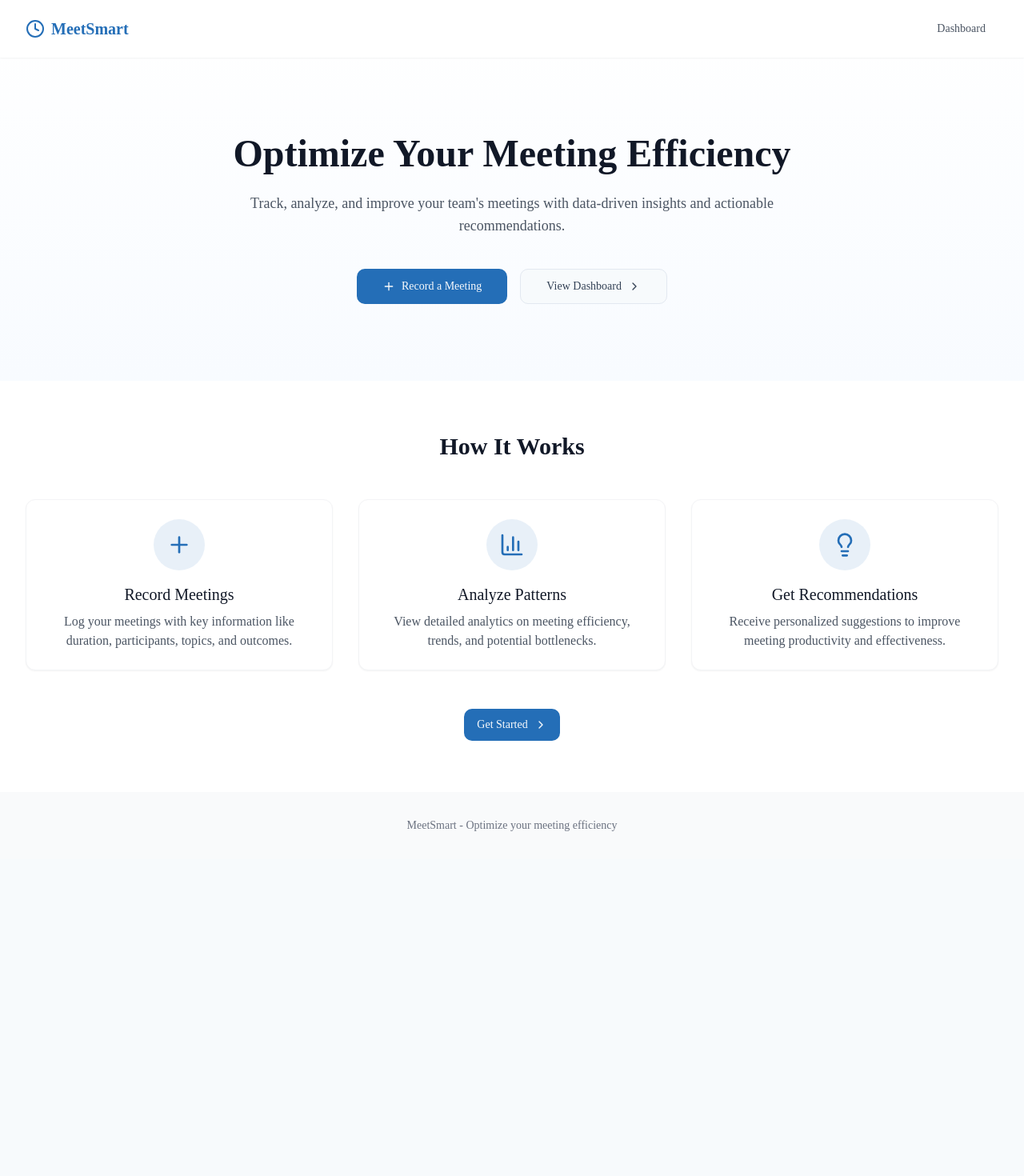
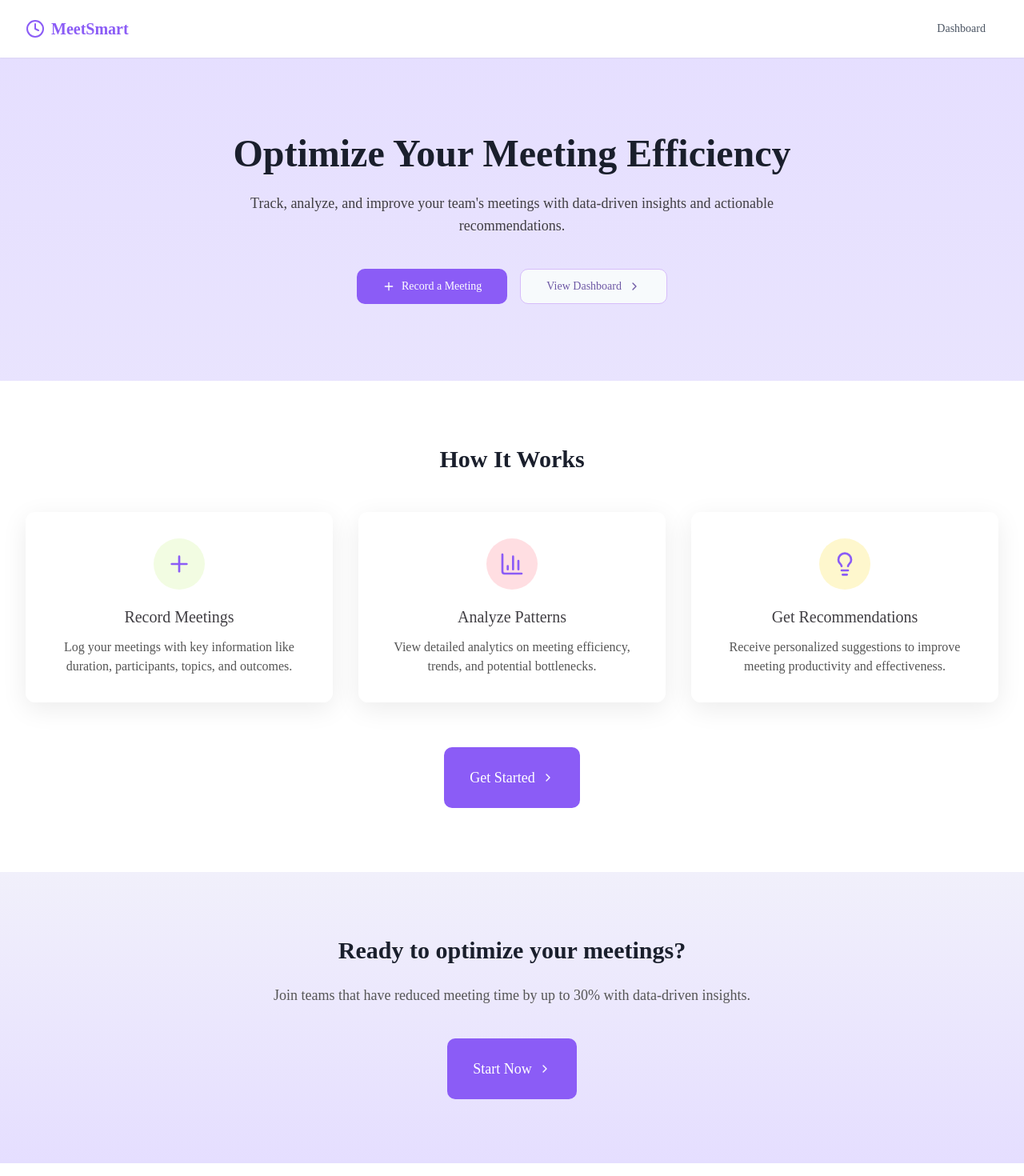
Before and after one commit to llxxxxll/efficient-meeting-mind, a React (Vite) app: page / in a window 1280 px wide. Shown: the top 1470 px of the page at 80% size. Before the commit the page ends 1074 px from the top, so only its background shows below. Built offline with nearby package versions, Linux system fonts and the light colour scheme.

Commit message:
Refactor: Update site styling
The styling of the site has been updated.

```diff
--- a/src/index.css
+++ b/src/index.css
@@ -94,11 +94,11 @@
 
 @layer components {
   .glass-card {
-    @apply bg-white bg-opacity-70 backdrop-blur-lg border border-white border-opacity-20 shadow-glass rounded-xl transition-all duration-300 ease-in-out;
+    @apply bg-white bg-opacity-70 backdrop-blur-lg border border-white border-opacity-30 shadow-glass rounded-xl transition-all duration-300 ease-in-out;
   }
 
   .glass-card:hover {
-    @apply shadow-glass-hover;
+    @apply shadow-glass-hover transform -translate-y-1;
   }
 
   .card-hover {
--- a/src/pages/Index.tsx
+++ b/src/pages/Index.tsx
@@ -6,15 +6,15 @@ import { Button } from "@/components/ui/button";
 
 const Index = () => {
   return (
-    <div className="min-h-screen bg-gradient-to-b from-white to-blue-50">
+    <div className="min-h-screen bg-gradient-to-b from-[#E5DEFF] to-[#F1F0FB]">
       <header className="bg-white shadow-sm">
         <div className="max-w-7xl mx-auto px-4 sm:px-6 lg:px-8 py-4 flex justify-between items-center">
           <div className="flex items-center gap-2">
-            <Clock className="h-6 w-6 text-primary" />
-            <span className="text-xl font-semibold text-primary">MeetSmart</span>
+            <Clock className="h-6 w-6 text-[#8B5CF6]" />
+            <span className="text-xl font-semibold text-[#8B5CF6]">MeetSmart</span>
           </div>
           <Link to="/dashboard">
-            <Button variant="ghost" className="text-gray-600 hover:text-primary">
+            <Button variant="ghost" className="text-gray-600 hover:text-[#8B5CF6]">
               Dashboard
             </Button>
           </Link>
@@ -25,7 +25,7 @@ const Index = () => {
         <section className="max-w-7xl mx-auto px-4 sm:px-6 lg:px-8 py-16 sm:py-24">
           <div className="text-center">
             <motion.h1
-              className="text-4xl sm:text-5xl font-bold text-gray-900 mb-6"
+              className="text-4xl sm:text-5xl font-bold text-[#1A1F2C] mb-6"
               initial={{ opacity: 0, y: -20 }}
               animate={{ opacity: 1, y: 0 }}
               transition={{ duration: 0.5 }}
@@ -33,7 +33,7 @@ const Index = () => {
               Optimize Your Meeting Efficiency
             </motion.h1>
             <motion.p
-              className="max-w-2xl mx-auto text-lg text-gray-600 mb-10"
+              className="max-w-2xl mx-auto text-lg text-[#403E43] mb-10"
               initial={{ opacity: 0 }}
               animate={{ opacity: 1 }}
               transition={{ duration: 0.5, delay: 0.2 }}
@@ -48,13 +48,13 @@ const Index = () => {
               className="flex flex-col sm:flex-row justify-center gap-4"
             >
               <Link to="/add-meeting">
-                <Button size="lg" className="gap-2">
+                <Button size="lg" className="gap-2 bg-[#8B5CF6] hover:bg-[#7E69AB] text-white">
                   <Plus className="h-5 w-5" />
                   Record a Meeting
                 </Button>
               </Link>
               <Link to="/dashboard">
-                <Button size="lg" variant="outline" className="gap-2">
+                <Button size="lg" variant="outline" className="gap-2 border-[#D6BCFA] text-[#6E59A5] hover:bg-[#F2FCE2]/20">
                   View Dashboard
                   <ChevronRight className="h-5 w-5" />
                 </Button>
@@ -63,60 +63,60 @@ const Index = () => {
           </div>
         </section>
 
-        <section className="bg-white py-16">
+        <section className="py-20 bg-white">
           <div className="max-w-7xl mx-auto px-4 sm:px-6 lg:px-8">
-            <h2 className="text-3xl font-semibold text-center text-gray-900 mb-12">How It Works</h2>
+            <h2 className="text-3xl font-semibold text-center text-[#1A1F2C] mb-12">How It Works</h2>
 
             <div className="grid grid-cols-1 md:grid-cols-3 gap-8">
               <motion.div
-                className="bg-white p-6 rounded-xl shadow-sm border border-gray-100 text-center"
+                className="glass-card hover:shadow-glass-hover p-8 transition-all duration-300"
                 initial={{ opacity: 0, y: 20 }}
                 animate={{ opacity: 1, y: 0 }}
                 transition={{ duration: 0.5, delay: 0.1 }}
               >
-                <div className="bg-primary/10 w-16 h-16 rounded-full flex items-center justify-center mx-auto mb-4">
-                  <Plus className="h-8 w-8 text-primary" />
+                <div className="bg-[#F2FCE2] w-16 h-16 rounded-full flex items-center justify-center mx-auto mb-5">
+                  <Plus className="h-8 w-8 text-[#8B5CF6]" />
                 </div>
-                <h3 className="text-xl font-medium text-gray-900 mb-2">Record Meetings</h3>
-                <p className="text-gray-600">
+                <h3 className="text-xl font-medium text-[#403E43] mb-3 text-center">Record Meetings</h3>
+                <p className="text-[#555555] text-center">
                   Log your meetings with key information like duration, participants, topics, and outcomes.
                 </p>
               </motion.div>
 
               <motion.div
-                className="bg-white p-6 rounded-xl shadow-sm border border-gray-100 text-center"
+                className="glass-card hover:shadow-glass-hover p-8 transition-all duration-300"
                 initial={{ opacity: 0, y: 20 }}
                 animate={{ opacity: 1, y: 0 }}
                 transition={{ duration: 0.5, delay: 0.2 }}
               >
-                <div className="bg-primary/10 w-16 h-16 rounded-full flex items-center justify-center mx-auto mb-4">
-                  <BarChart3 className="h-8 w-8 text-primary" />
+                <div className="bg-[#FFDEE2] w-16 h-16 rounded-full flex items-center justify-center mx-auto mb-5">
+                  <BarChart3 className="h-8 w-8 text-[#8B5CF6]" />
                 </div>
-                <h3 className="text-xl font-medium text-gray-900 mb-2">Analyze Patterns</h3>
-                <p className="text-gray-600">
+                <h3 className="text-xl font-medium text-[#403E43] mb-3 text-center">Analyze Patterns</h3>
+                <p className="text-[#555555] text-center">
                   View detailed analytics on meeting efficiency, trends, and potential bottlenecks.
                 </p>
               </motion.div>
 
               <motion.div
-                className="bg-white p-6 rounded-xl shadow-sm border border-gray-100 text-center"
+                className="glass-card hover:shadow-glass-hover p-8 transition-all duration-300"
                 initial={{ opacity: 0, y: 20 }}
                 animate={{ opacity: 1, y: 0 }}
                 transition={{ duration: 0.5, delay: 0.3 }}
               >
-                <div className="bg-primary/10 w-16 h-16 rounded-full flex items-center justify-center mx-auto mb-4">
-                  <Lightbulb className="h-8 w-8 text-primary" />
+                <div className="bg-[#FEF7CD] w-16 h-16 rounded-full flex items-center justify-center mx-auto mb-5">
+                  <Lightbulb className="h-8 w-8 text-[#8B5CF6]" />
                 </div>
-                <h3 className="text-xl font-medium text-gray-900 mb-2">Get Recommendations</h3>
-                <p className="text-gray-600">
+                <h3 className="text-xl font-medium text-[#403E43] mb-3 text-center">Get Recommendations</h3>
+                <p className="text-[#555555] text-center">
                   Receive personalized suggestions to improve meeting productivity and effectiveness.
                 </p>
               </motion.div>
             </div>
 
-            <div className="text-center mt-12">
+            <div className="text-center mt-14">
               <Link to="/dashboard">
-                <Button className="gap-2">
+                <Button className="gap-2 bg-[#8B5CF6] hover:bg-[#7E69AB] text-white px-8 py-6 h-auto text-lg">
                   Get Started
                   <ChevronRight className="h-5 w-5" />
                 </Button>
@@ -124,11 +124,26 @@ const Index = () => {
             </div>
           </div>
         </section>
+
+        <section className="py-20 bg-gradient-to-b from-[#F1F0FB] to-[#E5DEFF]">
+          <div className="max-w-7xl mx-auto px-4 sm:px-6 lg:px-8 text-center">
+            <h2 className="text-3xl font-semibold text-[#1A1F2C] mb-6">Ready to optimize your meetings?</h2>
+            <p className="max-w-2xl mx-auto text-lg text-[#555555] mb-10">
+              Join teams that have reduced meeting time by up to 30% with data-driven insights.
+            </p>
+            <Link to="/add-meeting">
+              <Button className="gap-2 bg-[#8B5CF6] hover:bg-[#7E69AB] text-white px-8 py-6 h-auto text-lg">
+                Start Now
+                <ChevronRight className="h-5 w-5" />
+              </Button>
+            </Link>
+          </div>
+        </section>
       </main>
 
-      <footer className="bg-gray-50 py-8">
-        <div className="max-w-7xl mx-auto px-4 sm:px-6 lg:px-8 text-center text-gray-500 text-sm">
-          <p>MeetSmart - Optimize your meeting efficiency</p>
+      <footer className="bg-white py-8">
+        <div className="max-w-7xl mx-auto px-4 sm:px-6 lg:px-8 text-center text-[#8A898C]">
+          <p className="font-medium">MeetSmart - Optimize your meeting efficiency</p>
         </div>
       </footer>
     </div>
--- a/tailwind.config.ts
+++ b/tailwind.config.ts
@@ -55,9 +55,29 @@ export default {
           DEFAULT: "hsl(var(--card))",
           foreground: "hsl(var(--card-foreground))",
         },
-        // Add extra colors for the efficiency palette
+        // Add extra colors for the application
         success: "#10b981",
         error: "#ef4444",
+        purple: {
+          50: "#F5F3FF",
+          100: "#EDE9FE",
+          200: "#DDD6FE",
+          300: "#C4B5FD",
+          400: "#A78BFA",
+          500: "#8B5CF6",
+          600: "#7C3AED",
+          700: "#6D28D9",
+          800: "#5B21B6",
+          900: "#4C1D95",
+        },
+        pastel: {
+          green: "#F2FCE2",
+          yellow: "#FEF7CD",
+          orange: "#FEC6A1",
+          pink: "#FFDEE2",
+          peach: "#FDE1D3",
+          blue: "#D3E4FD",
+        },
       },
       borderRadius: {
         lg: "var(--radius)",
```
